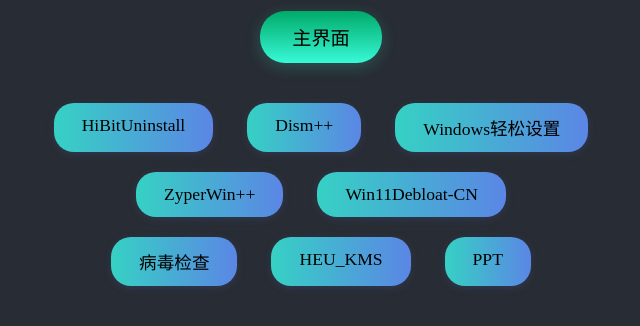
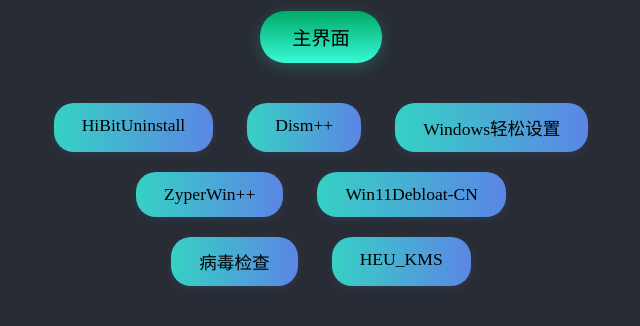
Before and after one commit to 9946247/Experiment, a plain HTML site: page DownLoadList.html in a window 1280 px wide. Shown: the part 164-490 px from the top of the page, without its empty margins (319-959 px from the left). Drawn offline with Linux system fonts and the light colour scheme.

Commit message:
Update DownLoadList.html

```diff
--- a/DownLoadList.html
+++ b/DownLoadList.html
@@ -123,7 +123,7 @@
         <div style="display: flex; justify-content: center; gap: 24px">
           <a class="jump-btn" href="./FileList/SoftCnKiller2.87.zip" download>病毒检查</a>
           <a class="jump-btn" href="./FileList/HEU_KMS_Activator_v30.3.0.zip" download>HEU_KMS</a>
-          <a class="jump-btn" href="./平安守护毫米波智能跌倒监测系统汇报.pptx" download>PPT</a>
+        <!--  <a class="jump-btn" href="./FileList/" download>无</a> -->
         </div>
       </div>
     </div>
```
